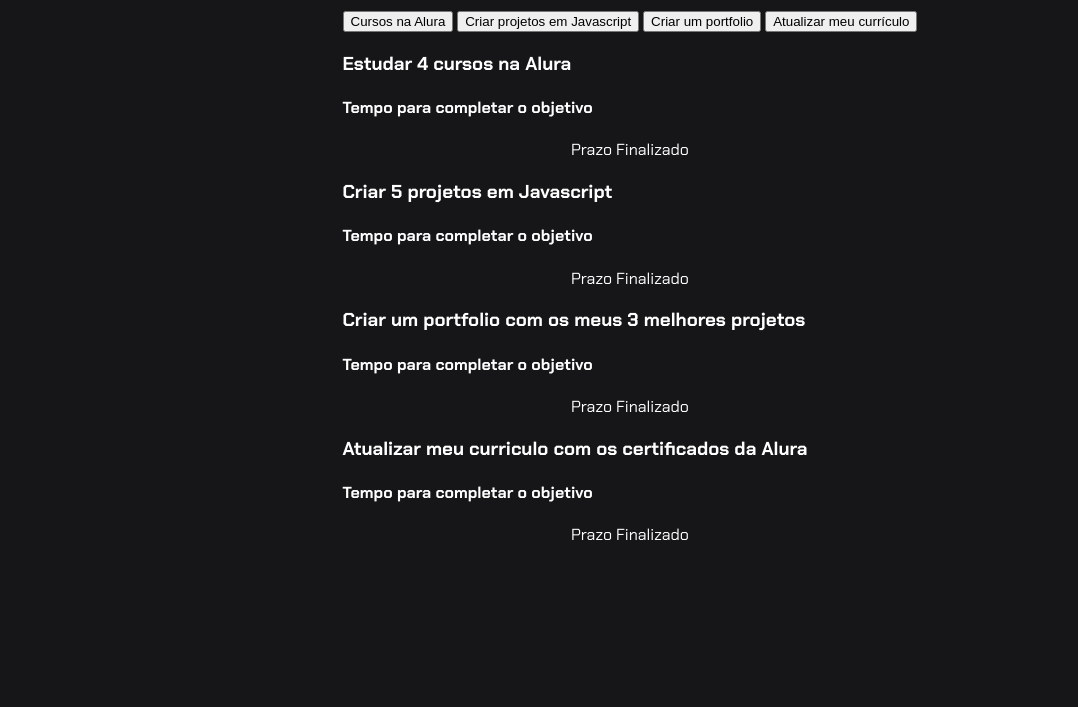
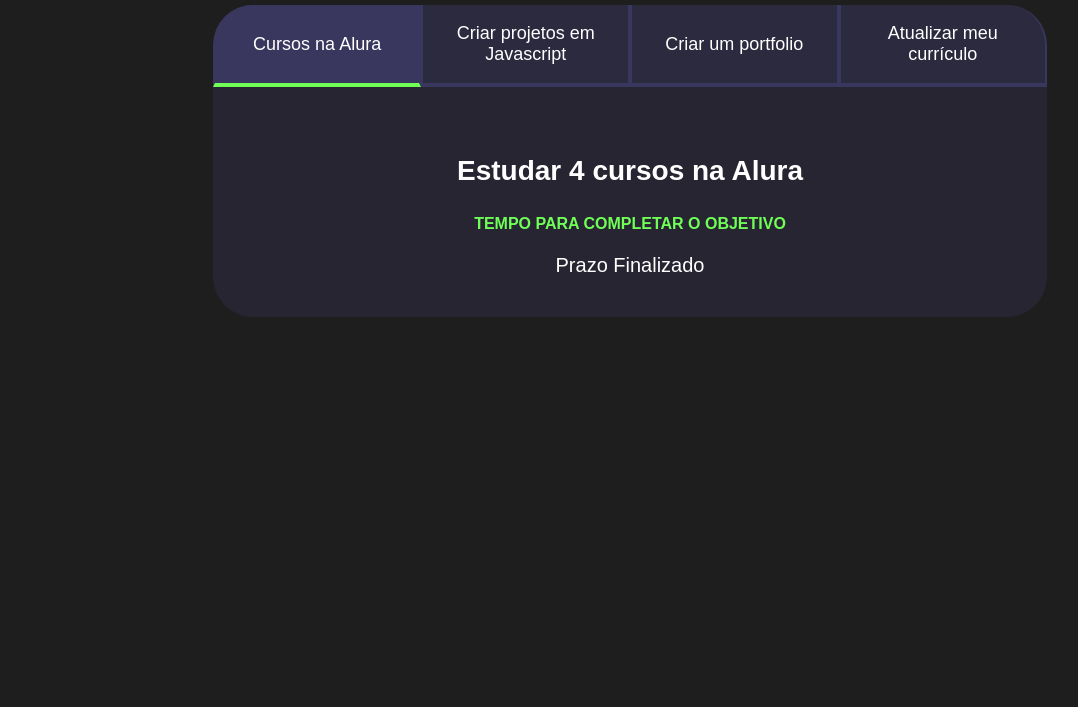
Before and after one commit to rhuanpedrero/projetodevida, a plain HTML site: page area de trabalho 2/index.html in a window 1280 px wide. Shown: the part 93-800 px from the top of the page, without its empty margins (10-1088 px from the left). Drawn offline with Linux system fonts and the light colour scheme.

Commit message:
Update style.css

```diff
--- a/area de trabalho 2/style.css
+++ b/area de trabalho 2/style.css
@@ -1,7 +1,7 @@
-@import url('https://fonts.googleapis.com/css?family=Chakra+Petch:wght@400;700&display=swap');
+@import url('https://fonts.googleapis.com/css2?family-Chakra+Petch:w ght@400:700&display=swap');
 
-:root {
-  --cor-de-fundo: #161618;
+:root{
+    --cor-de-fundo: #1E1E1E;
     --verde: #6FFF57;
     --branco: #FFFFFF;
     --botao-ativo: #3A375E;
@@ -32,11 +32,11 @@ body {
     font-size: 32px;
 }
 
-.botao
-
 .titulo-principal span {
     color: var(--verde);
+}
 
+.botao{
     font-family: "Crakra Petch", sans-serif;
     background-color: var(--botao-inativo);
     color: var(--branco);
@@ -51,40 +51,57 @@ body {
     border-right: 2px solid var(--botao-ativo);
     border-top: none;
 }
+
+.botao:first-child {
+    border-radius: 40px 40px 0 0;
+}
+
+.botoes {
+    display: block;
+}
+
+.botao.ativo{
+    background-color: var(--botao-ativo);
+    border-bottom: 4px solid var(--verde);
+    }
+
+    .abas-textos{
+        background-color: var(--texto-fundo);
+        padding: 40px;
+        border-radius: 0 0 40px 40px;
+    }
+
+    .aba-conteudo.ativo{
+        display: block;
+    }
+
+    .aba-conteudo{
+        display: none;
+    }
+
+    .aba-conteudo-titulo-principal{
+        font-size: 28px;
+        text-align: center;
+    }
+
+    .aba-conteudo-titulo-secundario{
+        text-align: center;
+        color: var(--verde);
+        text-transform: uppercase;
+    }
     .contador{
+        font-size: 20px;
+        text-align: center;
+    }
+
+    @media screen and (min-width: 768px) {
+    .botoes {
         display: flex;
-    justify-content: center;
-    flex-wrap: wrap;
     }
-  .contador-digito{
-    padding: 0 16px;
-    text-align: center;
-    min-width: 100px;
+    .botao:first-child {
+        border-radius: 40px 0 0 0;
     }
-  .contador-digito-número{
-    font-size: 80px;
-    margin: 0;
+    .botao:last-child {
+        border-radius: 0 40px 0 0;
     }
-  .contador-digito-texto{
-    color: var(--verde);
-    font-size: 20px;
-    margin: 0;
-  } .contador{
-    display: flex;
-    justify-content: center;
-    flex-wrap: wrap;
 }
-  .contador-digito{
-    padding: 0 16px;
-    text-align: center;
-    min-width: 100px;
-  }
-  .contador-digito-número{
-    font-size: 80px;
-    margin: 0;
-  }
-  .contador-digito-texto{
-    color: var(--verde);
-    font-size: 20px;
-    margin: 0;
-  }
```
Lines whose indentation alone changed are shown as unchanged.
